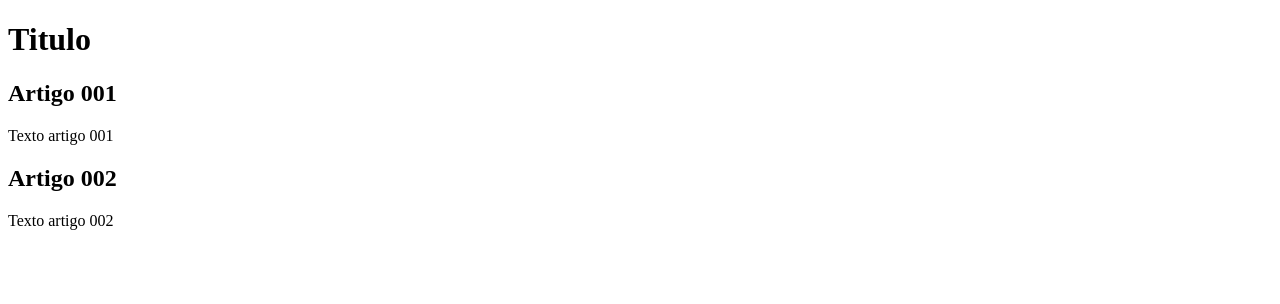
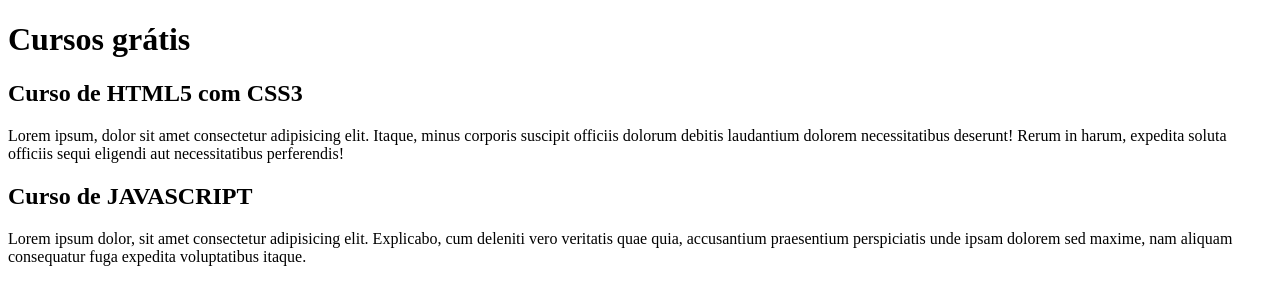
Before and after one commit to Thomaz2010/projeto-site1, a plain HTML site: page index.html in a window 1280 px wide. Drawn offline with Linux system fonts and the light colour scheme.

Commit message:
Escrevendo o conteúdo

```diff
--- a/index.html
+++ b/index.html
@@ -15,18 +15,18 @@
 
 
 
-            <h1>Titulo</h1>
+            <h1>Cursos grátis</h1>
 
         </header>
 
         <article>
-            <h2>Artigo 001</h2>
-            <p>Texto artigo 001</p>
+            <h2>Curso de HTML5 com CSS3</h2>
+            <p>Lorem ipsum, dolor sit amet consectetur adipisicing elit. Itaque, minus corporis suscipit officiis dolorum debitis laudantium dolorem necessitatibus deserunt! Rerum in harum, expedita soluta officiis sequi eligendi aut necessitatibus perferendis!</p>
 
         </article>
         <article>
-            <h2>Artigo 002</h2>
-            <p>Texto artigo 002</p>
+            <h2>Curso de JAVASCRIPT</h2>
+            <p>Lorem ipsum dolor, sit amet consectetur adipisicing elit. Explicabo, cum deleniti vero veritatis quae quia, accusantium praesentium perspiciatis unde ipsam dolorem sed maxime, nam aliquam consequatur fuga expedita voluptatibus itaque.</p>
 
         </article>
 
```
